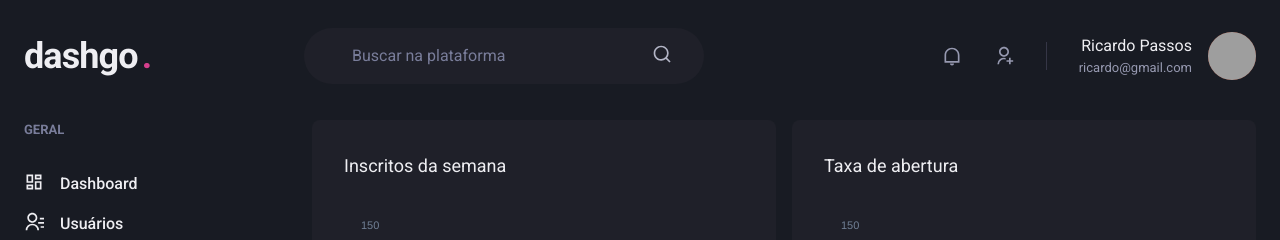
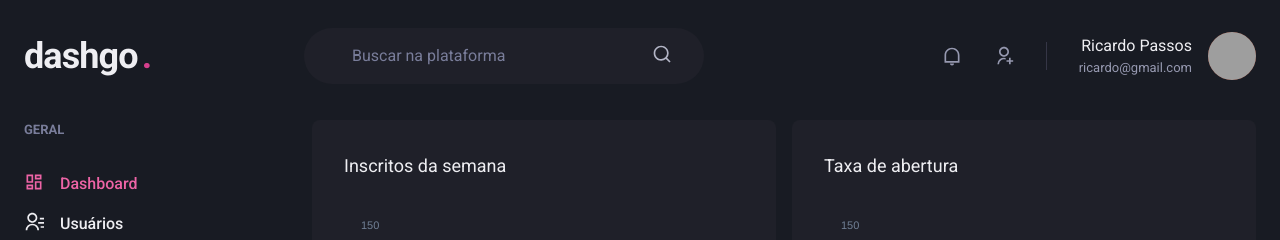
Before and after one commit to ricardo-passos/dashgo, a Next.js app: page /dashboard in a window 1280 px wide. Shown: the top 240 px of the page. Built offline with nearby package versions, Linux system fonts and the light colour scheme; grey boxes are pictures that could not be loaded.

Commit message:
The page now displays the active link in the sidebar

```diff
--- /dev/null
+++ b/src/components/ActiveLink.tsx
@@ -0,0 +1,41 @@
+import Link from 'next/link'
+import { useRouter } from 'next/dist/client/router'
+import { cloneElement } from 'react'
+
+// types
+import type { LinkProps } from 'next/link'
+import type { ReactElement } from 'react'
+
+type Props = {
+  children: ReactElement
+  shouldMatchExactHref?: boolean
+} & LinkProps
+
+export function ActiveLink({
+  children,
+  shouldMatchExactHref = false,
+  ...rest
+}: Props) {
+  const { asPath } = useRouter()
+
+  let isActive = false
+
+  if (shouldMatchExactHref && (asPath === rest.href || asPath === rest.as)) {
+    isActive = true
+  }
+
+  if (
+    !shouldMatchExactHref &&
+    (asPath.startsWith(String(rest.href)) || asPath.startsWith(String(rest.as)))
+  ) {
+    isActive = true
+  }
+
+  return (
+    <Link {...rest}>
+      {cloneElement(children, {
+        color: isActive ? 'pink.400' : 'gray.50',
+      })}
+    </Link>
+  )
+}
--- a/src/components/SideBar/NavLink.tsx
+++ b/src/components/SideBar/NavLink.tsx
@@ -1,20 +1,26 @@
-import { Link, Icon, Text } from '@chakra-ui/react'
+import { Link as ChakraLink, Icon, Text } from '@chakra-ui/react'
+
+// components
+import { ActiveLink } from '../ActiveLink'
 
 // types
 import type { ElementType } from 'react'
 
 type Props = {
   icon: ElementType
+  href: string
   children: string
 }
 
-export function NavLink({ icon, children }: Props) {
+export function NavLink({ icon, href, children }: Props) {
   return (
-    <Link display='flex' align='center'>
-      <Icon as={icon} fontSize='20' />
-      <Text ml='4' fontWeight='medium'>
-        {children}
-      </Text>
-    </Link>
+    <ActiveLink href={href} passHref>
+      <ChakraLink display='flex' align='center'>
+        <Icon as={icon} fontSize='20' />
+        <Text ml='4' fontWeight='medium'>
+          {children}
+        </Text>
+      </ChakraLink>
+    </ActiveLink>
   )
 }
--- a/src/components/SideBar/SideBarNav.tsx
+++ b/src/components/SideBar/SideBarNav.tsx
@@ -14,12 +14,20 @@
   return (
     <Stack spacing='12' align='flex-start'>
       <NavSection title='GERAL'>
-        <NavLink icon={RiDashboardLine}>Dashboard</NavLink>
-        <NavLink icon={RiContactsLine}>Usuários</NavLink>
+        <NavLink icon={RiDashboardLine} href='/dashboard'>
+          Dashboard
+        </NavLink>
+        <NavLink icon={RiContactsLine} href='/users'>
+          Usuários
+        </NavLink>
       </NavSection>
       <NavSection title='AUTOMAÇÃO'>
-        <NavLink icon={RiInputMethodLine}>Formulários</NavLink>
-        <NavLink icon={RiGitMergeLine}>Automação</NavLink>
+        <NavLink icon={RiInputMethodLine} href='/forms'>
+          Formulários
+        </NavLink>
+        <NavLink icon={RiGitMergeLine} href='/automation'>
+          Automação
+        </NavLink>
       </NavSection>
     </Stack>
   )
--- a/src/pages/dashboard.tsx
+++ b/src/pages/dashboard.tsx
@@ -3,7 +3,7 @@
 
 // components
 import { Header } from '../components/Header'
-import { Sidebar } from '../components/Sidebar'
+import { Sidebar } from '../components/SideBar'
 
 // types
 import type { ApexOptions } from 'apexcharts'
--- a/src/pages/users/index.tsx
+++ b/src/pages/users/index.tsx
@@ -15,10 +15,11 @@
   useBreakpointValue,
 } from '@chakra-ui/react'
 import { RiAddLine, RiPencilLine } from 'react-icons/ri'
+import Link from 'next/link'
 
 // components
 import { Header } from '../../components/Header'
-import { Sidebar } from '../../components/Sidebar'
+import { Sidebar } from '../../components/SideBar'
 import { Pagination } from '../../components/Pagination'
 
 export default function UserList() {
@@ -39,7 +40,7 @@
             <Heading size='lg' fontWeight='normal'>
               Usuários
             </Heading>
-
+            <Link href='/users/create' passHref>
               <Button
                 as='a'
                 size='sm'
@@ -49,6 +50,7 @@
               >
                 Criar novo usuário
               </Button>
+            </Link>
           </Flex>
 
           <Table colorScheme='gray'>
```
Also changed, not shown: src/pages/users/create.tsx (+7 -2 lines). Lines whose indentation alone changed are shown as unchanged.
